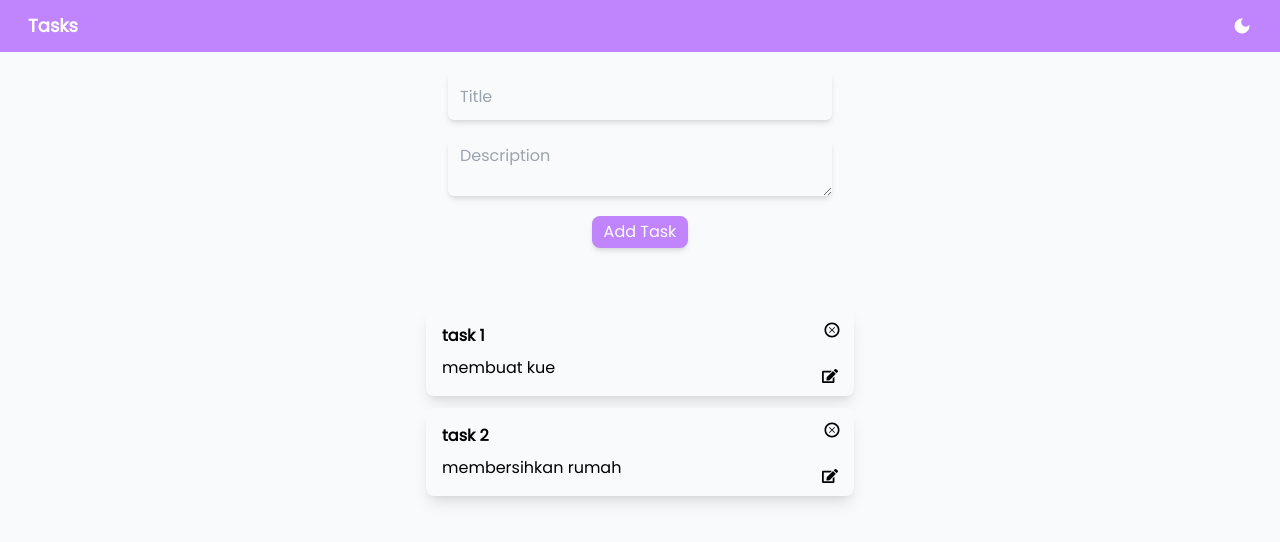
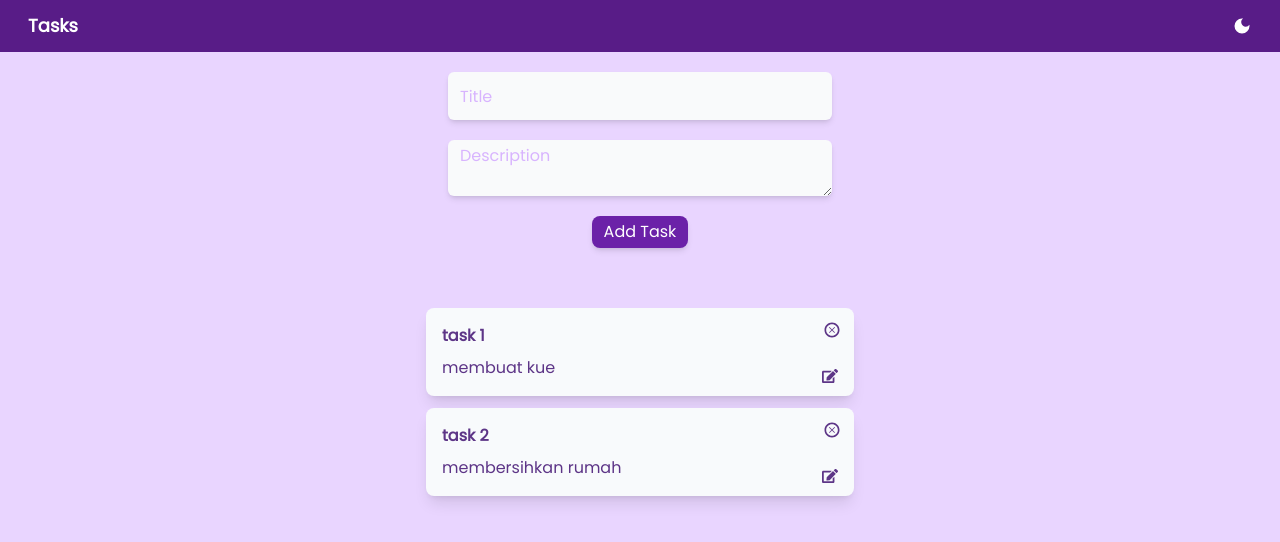
Before and after one commit to axhellyn/react-crud, a React (Vite) app: page / in a window 1280 px wide. Shown: the top 542 px of the page. Built offline with nearby package versions, Linux system fonts and the light colour scheme.

Commit message:
style: change color scheme

```diff
--- a/src/App.jsx
+++ b/src/App.jsx
@@ -27,7 +27,7 @@ function App() {
 }
 
   return (
-    <div className="min-h-screen w-screen flex flex-col items-center bg-slate-50 dark:bg-purple-950">
+    <div className="min-h-screen w-screen flex flex-col items-center bg-purple-200 dark:bg-purpleDark">
       <Header />
       <Form onAddTask={handleAddTask}/>
       <TasksList tasks={tasks} onDeleteTask={handleDeleteTask} onEditTask={handleEditTask} currentId={updateTask} onSubmitUpdate={handleSubmitUpdate}/>
--- a/src/components/DarkModeButton.jsx
+++ b/src/components/DarkModeButton.jsx
@@ -22,11 +22,6 @@ export default function DarkModeButton() {
   });
 
   return (
-    // <FontAwesomeIcon
-    //   onClick={handleClick}
-    //   icon={dark ? faToggleOn : faToggleOff}
-    //   className="mx-10 my-5 h-12 cursor-pointer dark:text-gray-100"
-    // />
-    <button onClick={handleClick} className="text-xl text-white dark:text-purple-900">{dark? <MdLightMode /> : <MdDarkMode />}</button>
+    <button onClick={handleClick} className="text-xl text-white">{dark? <MdLightMode /> : <MdDarkMode />}</button>
   );
 }
--- a/src/components/Form.jsx
+++ b/src/components/Form.jsx
@@ -31,9 +31,9 @@ export default function Form({onAddTask}) {
 
   return (
     <form className="flex flex-col items-center justify-center" onSubmit={handleSubmit}>
-        <input className="w-72 md:w-96 h-12 py-1 px-3 my-5 bg-gray-50 dark:bg-purple-800 dark:text-white dark:placeholder-slate-300 shadow-md rounded-md focus:outline-none" type="text" placeholder="Title" onChange={handleTitleChange} value={title}/>
-        <textarea className="w-72 md:w-96 py-1 px-3 bg-gray-50 dark:bg-purple-800 dark:text-white dark:placeholder-slate-300 shadow-md rounded-md focus:outline-none"  type="text" placeholder="Description" onChange={handleDescChange} value={description}/>
-        <button className="py-1 px-3 my-5 rounded-lg bg-purple-400 text-white dark:text-purple-950 shadow-md hover:bg-purple-100 hover:text-purple-500 ease-in-out duration-500" type='submit'>Add Task</button>
+        <input className="w-72 md:w-96 h-12 py-1 px-3 my-5 bg-gray-50 dark:bg-purpleMdDark text-purpleMdDark dark:text-purple-200 placeholder-purple-300 dark:placeholder-purple-200 shadow-md rounded-md focus:outline-none" type="text" placeholder="Title" onChange={handleTitleChange} value={title}/>
+        <textarea className="w-72 md:w-96 py-1 px-3 bg-gray-50 dark:bg-purpleMdDark text-purpleMdDark dark:text-purple-200 placeholder-purple-300 dark:placeholder-purple-200 shadow-md rounded-md focus:outline-none"  type="text" placeholder="Description" onChange={handleDescChange} value={description}/>
+        <button className="py-1 px-3 my-5 rounded-lg bg-purple-800 text-white dark:text-purple-white shadow-md hover:bg-purple-100 hover:text-purple-500 ease-in-out duration-500" type='submit'>Add Task</button>
     </form>
   )
 }
--- a/src/components/Header.jsx
+++ b/src/components/Header.jsx
@@ -3,8 +3,8 @@ import DarkModeButton from './DarkModeButton'
 
 export default function Header() {
   return (
-    <nav className="py-3 px-7 w-full bg-purple-400 flex justify-between">
-        <h1 className="text-lg text-white dark:text-purple-900 font-bold">Tasks</h1>
+    <nav className="py-3 px-7 w-full bg-purple-900 flex justify-between">
+        <h1 className="text-lg text-white  font-bold">Tasks</h1>
         < DarkModeButton />
     </nav>
   )
--- a/src/components/Task.jsx
+++ b/src/components/Task.jsx
@@ -5,14 +5,14 @@ import { FaEdit } from "react-icons/fa";
 
 export default function Task({ task, onDeleteTask, onEditTask }) {
   return (
-    <li key={task.id} className="mb-3 bg-slate-50 dark:bg-purple-900 rounded-lg shadow-lg flex">
+    <li key={task.id} className="mb-3 bg-slate-50 dark:bg-purpleMdDark rounded-lg shadow-lg flex">
       <div className="w-72 md:w-96 p-4 flex flex-col ">
-          <h3 className="dark:text-white font-bold mb-2 break-words">{task.title}</h3>
-          <p  className="dark:text-white break-words">{task.description}</p>
+          <h3 className="text-purpleMdDark dark:text-purple-100 font-bold mb-2 break-words">{task.title}</h3>
+          <p  className="text-purpleMdDark dark:text-purple-100 break-words">{task.description}</p>
       </div>
       <div className="flex flex-col justify-between">
-        <TiDeleteOutline className="dark:text-white text-xl hover:cursor-pointer m-3" onClick={() => onDeleteTask(task.id)}/>
-        <FaEdit className="dark:text-white m-3 hover:cursor-pointer" onClick={() => onEditTask(task.id)}/>
+        <TiDeleteOutline className="text-purpleMdDark dark:text-purple-100 text-xl hover:cursor-pointer m-3" onClick={() => onDeleteTask(task.id)}/>
+        <FaEdit className="text-purpleMdDark dark:text-purple-100 m-3 hover:cursor-pointer" onClick={() => onEditTask(task.id)}/>
       </div>
     </li>
   );
--- a/tailwind.config.js
+++ b/tailwind.config.js
@@ -7,6 +7,10 @@ export default {
   darkMode: 'class',
   theme: {
     extend: {
+      colors: {
+       'purpleDark' : '#392467',
+       'purpleMdDark': '#5D3587'
+      },
       fontFamily: {
         'poppins': ['Poppins'],
      }
```
